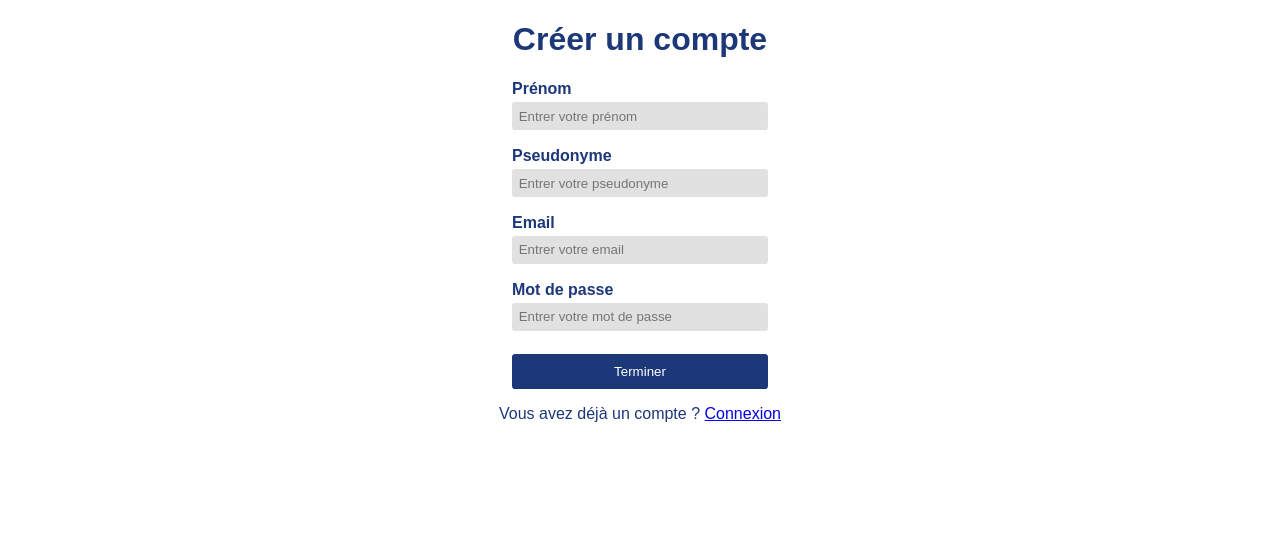
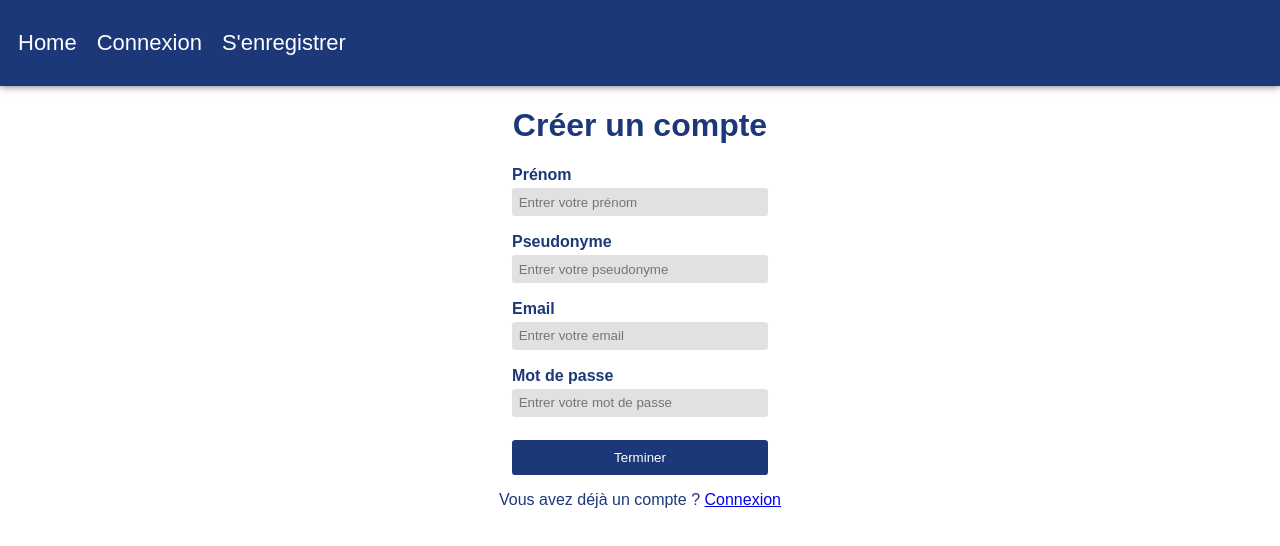
Before and after one commit to Doryu33/M1-DP-SERRATORE-SUCK-VAUTRIN, a React (Create React App) app in the folder frontend/: page /register in a window 1280 px wide. Shown: the top 546 px of the page. Built offline with nearby package versions, Linux system fonts and the light colour scheme; no server answers.

Commit message:
Ajout de la barre de navigation

```diff
--- a/frontend/src/components/Home.js
+++ b/frontend/src/components/Home.js
@@ -1,8 +1,14 @@
 import React from 'react';
+import { Helmet } from "react-helmet";
+import Navigation from './Navigation';
 
 const Home = () => {
     return (
         <div>
+            <Helmet>
+                <title>Home</title>
+            </Helmet>
+            <Navigation />
             <p>Home</p>
         </div>
     );
--- a/frontend/src/components/Login.js
+++ b/frontend/src/components/Login.js
@@ -1,5 +1,7 @@
 import React from 'react';
+import '../styles/register&login.css';
 import { Helmet } from "react-helmet";
+import Navigation from './Navigation';
 
 const Login = () => {
     return (
@@ -7,6 +9,8 @@ const Login = () => {
             <Helmet>
                 <title>Connexion</title>
             </Helmet>
+            <Navigation />
+
             <form className="formLogin">
                 <div class="container">
                     <h1 class="titleLogin">Se connecter</h1>
--- /dev/null
+++ b/frontend/src/components/Navigation.js
@@ -0,0 +1,23 @@
+import React from 'react';
+import '../styles/navigation.css';
+import { NavLink } from 'react-router-dom';
+
+const Navigation = () => {
+    return (
+        <header>
+            <div className="navbar">
+                <NavLink to="/" className={(nav) => (nav.isActive ? "nav-active" : "")}>
+                    <p>Home</p>
+                </NavLink>
+                <NavLink to="/login" className={(nav) => (nav.isActive ? "nav-active" : "")}>
+                    <p>Connexion</p>
+                </NavLink>
+                <NavLink to="/register" className={(nav) => (nav.isActive ? "nav-active" : "")}>
+                    <p>S'enregistrer</p>
+                </NavLink>
+            </div >
+        </header>
+    );
+};
+
+export default Navigation;
--- a/frontend/src/components/Register.js
+++ b/frontend/src/components/Register.js
@@ -1,6 +1,7 @@
 import React from 'react';
 import '../styles/register&login.css';
 import { Helmet } from "react-helmet";
+import Navigation from './Navigation';
 
 const Register = () => {
     return (
@@ -8,6 +9,7 @@ const Register = () => {
             <Helmet>
                 <title>S'enregistrer</title>
             </Helmet>
+            <Navigation />
             <form className="formRegister">
                 <div class="container">
                     <h1 class="titleRegister">Créer un compte</h1>
--- /dev/null
+++ b/frontend/src/styles/navigation.css
@@ -0,0 +1,22 @@
+.navbar {
+    overflow: hidden;
+    background-color: #1C3879;
+    height: auto;
+    padding: 8px;
+    box-shadow: 0px 0px 8px rgba(0, 0, 0, .6);
+}
+
+.navbar a {
+    float: left;
+    color: white;
+    text-align: center;
+    padding-inline: 10px;
+    text-decoration: none;
+    font-weight: normal;
+    font-size: 22px;
+}
+
+.navbar p:hover {
+    color: rgb(184, 180, 180);
+
+}
```
